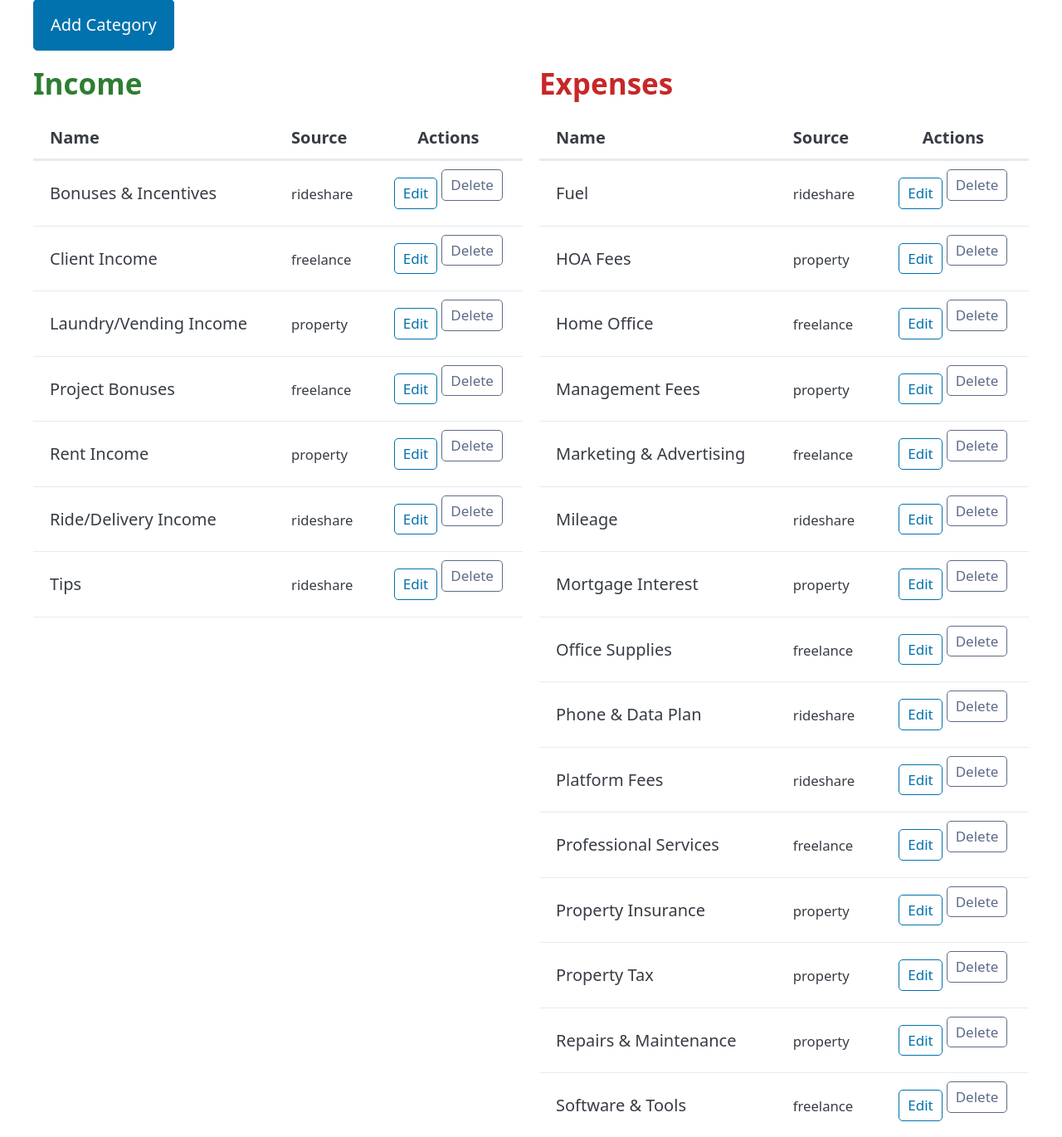
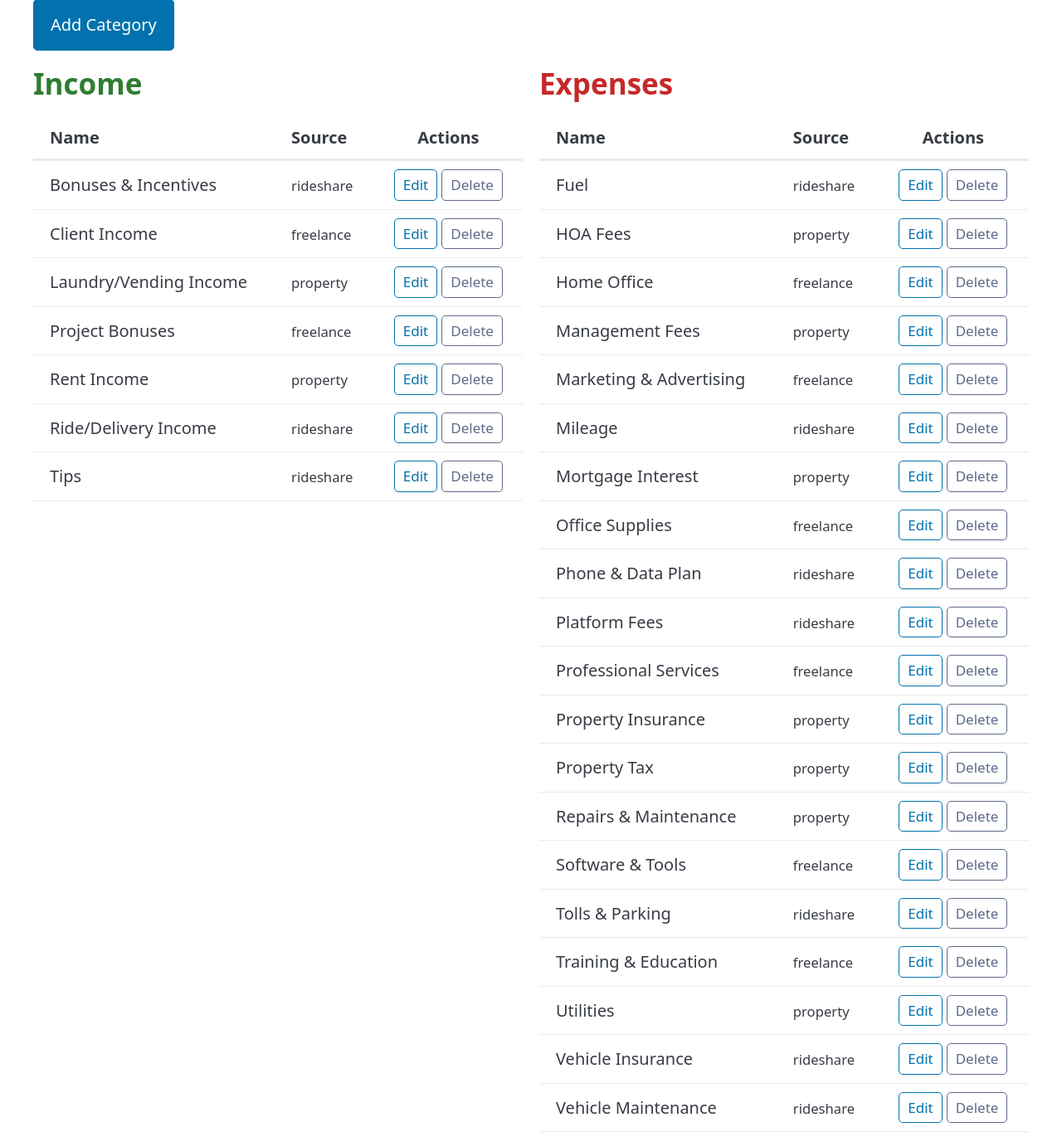
Before and after one commit to BSquared-cloud/simplebooks, a Flask app: page /categories/ in a window 1280 px wide. Shown: the part 226-1596 px from the top of the page at 83% size. Run offline with Flask 3, Linux system fonts and the light colour scheme; some libraries are stand-ins or nearby versions.

Commit message:
fix: correct vertical misalignment of Edit/Delete action buttons
Zero out margins and normalize line-height on <a> and <button> inside
.action-btns — Pico CSS applied different defaults to each element type.

Co-Authored-By: Claude Sonnet 4.6 <noreply@anthropic.com>

```diff
--- a/app/static/css/style.css
+++ b/app/static/css/style.css
@@ -134,3 +134,10 @@ td:last-child, th:last-child {
     border: var(--pico-border-width) solid var(--pico-primary);
     box-shadow: none;
 }
+
+/* Zero out margins so <a> and <button> align vertically */
+.action-btns a[role="button"],
+.action-btns button {
+    margin: 0;
+    line-height: 1.5;
+}
```
